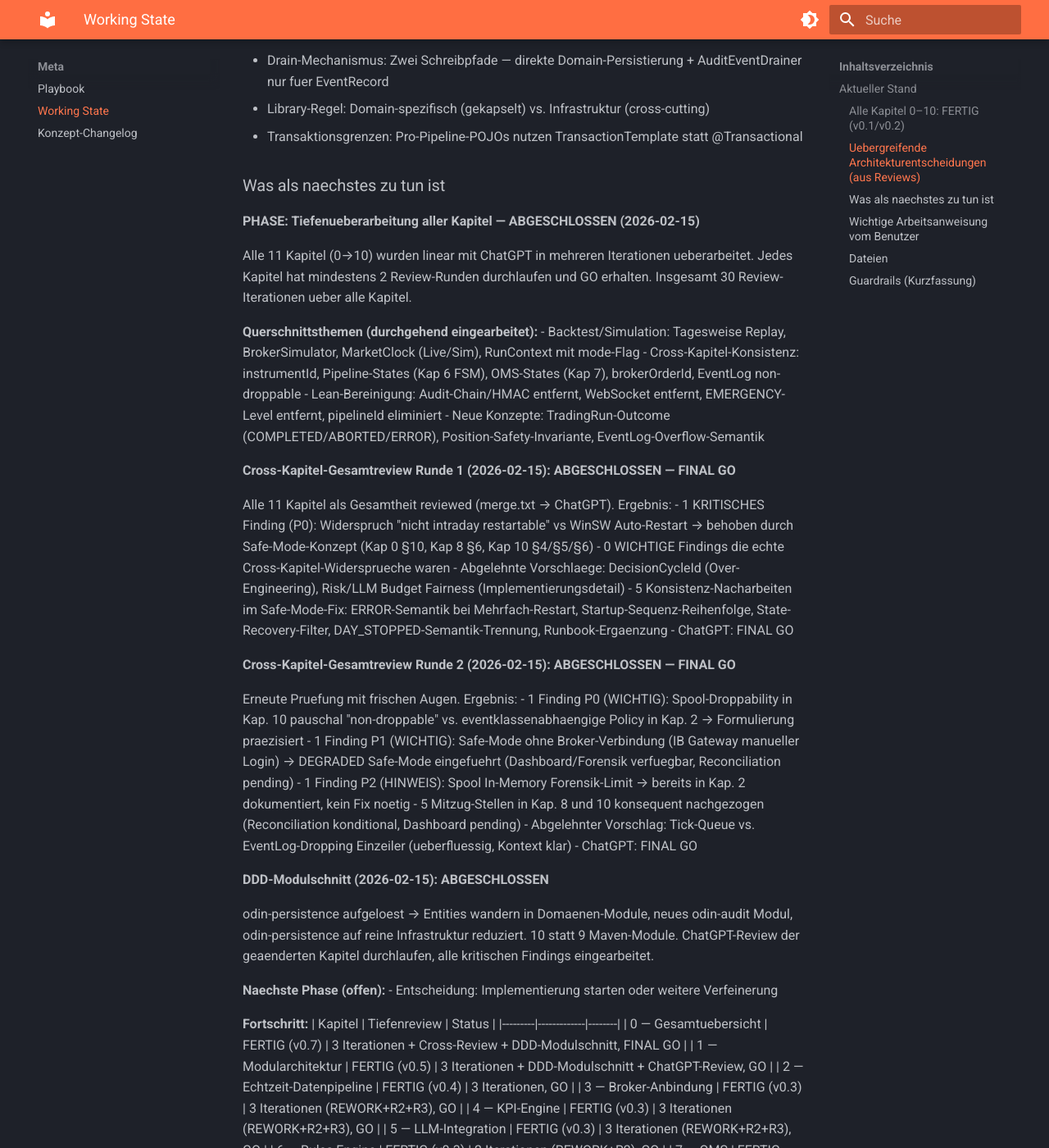
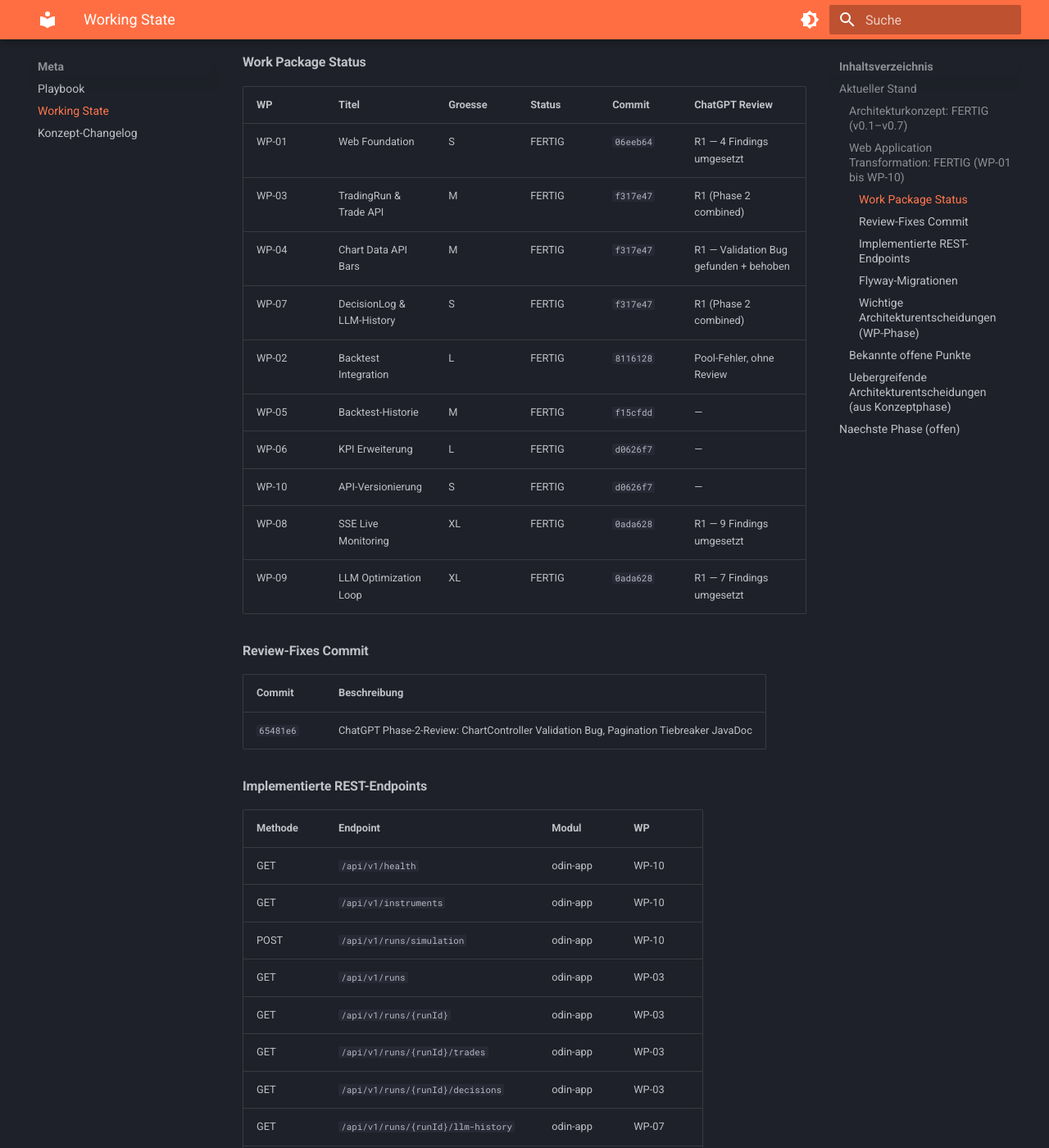
Before and after one commit to saltenhof/its-odin-wiki, an MkDocs documentation site: the page built from docs/meta/working-state.md, in a window 1280 px wide and 1400 px high, scrolled down 1357 px. Shown: the whole window at 82% size. Built offline with MkDocs 1.6.1 and Material for MkDocs 9.7.7, drawn with Linux system fonts in a browser that asks for light colours; some of the changed text lies outside the part shown.

Commit message:
docs: update working state with completed WP-01 through WP-10
All 10 work packages for the web application transformation are
implemented, reviewed, and committed. Documents ~9,500 lines of new
code, ~170 tests, 4 Flyway migrations, 25+ REST endpoints.

Co-Authored-By: Claude Opus 4.6 <noreply@anthropic.com>

```diff
--- a/docs/meta/working-state.md
+++ b/docs/meta/working-state.md
@@ -1,135 +1,150 @@
-# Working State — Architekturkonzept ODIN
+# Working State — ODIN
 
-Stand: 2026-02-15
+Stand: 2026-02-19
 
 ---
 
 ## Aktueller Stand
 
-### Alle Kapitel 0–10: FERTIG (v0.1/v0.2)
+### Architekturkonzept: FERTIG (v0.1–v0.7)
 
-Alle 11 Kapitel sind geschrieben und haben ChatGPT R1 durchlaufen. Kapitel 0 hat zusaetzlich R2.
+Alle 11 Architekturkapitel sind geschrieben, reviewed (ChatGPT R1–R4), und durch zwei Cross-Kapitel-Gesamtreviews validiert. FINAL GO.
 
-| Kapitel | Status | ChatGPT |
-|---------|--------|---------|
-| 0 — Gesamtuebersicht | v0.2 | R1+R2+CrossReview GO |
-| 1 — Modularchitektur | v0.1 | R1 GO |
-| 2 — Echtzeit-Datenpipeline | v0.1 | R1 GO m.B. → Fixes eingearbeitet |
-| 3 — Broker-Anbindung | v0.1 | R1 GO m.B. → Fixes eingearbeitet |
-| 4 — KPI-Engine | v0.1 | R1 GO m.B. → Fixes eingearbeitet |
-| 5 — LLM-Integration | v0.1 | R1 GO m.B. → Fixes eingearbeitet |
-| 6 — Rules Engine | v0.1 | R1 GO m.B. → Fixes eingearbeitet |
-| 7 — OMS | v0.1 | R1 GO m.B. → Fixes eingearbeitet |
-| 8 — Datenmodell | v0.1 | R1 GO m.B. → Fixes eingearbeitet + CrossReview |
-| 9 — Frontend | v0.1 | R1 GO m.B. → Fixes eingearbeitet |
-| 10 — Deployment | v0.1 | R1 GO m.B. → Fixes eingearbeitet + CrossReview |
+| Kapitel | Version | Status |
+|---------|---------|--------|
+| 0 — Gesamtuebersicht | v0.7 | FERTIG (3 Iter. + Cross-Review + DDD-Modulschnitt) |
+| 1 — Modularchitektur | v0.5 | FERTIG (3 Iter. + DDD-Modulschnitt) |
+| 2 — Echtzeit-Datenpipeline | v0.4 | FERTIG (3 Iter.) |
+| 3 — Broker-Anbindung | v0.3 | FERTIG (3 Iter.) |
+| 4 — KPI-Engine | v0.3 | FERTIG (3 Iter.) |
+| 5 — LLM-Integration | v0.3 | FERTIG (3 Iter.) |
+| 6 — Rules Engine | v0.3 | FERTIG (2 Iter.) |
+| 7 — OMS | v0.3 | FERTIG (4 Iter.) |
+| 8 — Datenmodell | v0.6 | FERTIG (3 Iter. + Cross-Review R1+R2 + DDD-Modulschnitt) |
+| 9 — Frontend | v0.3 | FERTIG (2 Iter.) |
+| 10 — Deployment | v0.6 | FERTIG (3 Iter. + Cross-Review R1+R2 + DDD-Modulschnitt) |
+| Guardrail Module Structure | v1.2 | FERTIG |
+| Guardrail Development Process | v1.2 | FERTIG |
+| Guardrail Frontend | v1.0 | FERTIG |
 
-### Uebergreifende Architekturentscheidungen (aus Reviews)
+### Web Application Transformation: FERTIG (WP-01 bis WP-10)
 
-- Kill-Switch-Ownership: odin-data ESCALATEt, odin-core entscheidet
+Alle 10 Work Packages aus dem Anforderungskatalog (`requirements/web-application-requirements.md`) sind implementiert, ChatGPT-reviewed (wo moeglich), getestet und committed.
+
+**Kennzahlen:**
+- ~9.500 Zeilen neuer Code
+- ~170 neue Tests
+- 4 Flyway-Migrationen (V015–V018)
+- 25+ REST-Endpoints
+- 7 Commits auf `main`
+
+#### Work Package Status
+
+| WP | Titel | Groesse | Status | Commit | ChatGPT Review |
+|----|-------|---------|--------|--------|---------------|
+| WP-01 | Web Foundation | S | FERTIG | `06eeb64` | R1 — 4 Findings umgesetzt |
+| WP-03 | TradingRun & Trade API | M | FERTIG | `f317e47` | R1 (Phase 2 combined) |
+| WP-04 | Chart Data API Bars | M | FERTIG | `f317e47` | R1 — Validation Bug gefunden + behoben |
+| WP-07 | DecisionLog & LLM-History | S | FERTIG | `f317e47` | R1 (Phase 2 combined) |
+| WP-02 | Backtest Integration | L | FERTIG | `8116128` | Pool-Fehler, ohne Review |
+| WP-05 | Backtest-Historie | M | FERTIG | `f15cfdd` | — |
+| WP-06 | KPI Erweiterung | L | FERTIG | `d0626f7` | — |
+| WP-10 | API-Versionierung | S | FERTIG | `d0626f7` | — |
+| WP-08 | SSE Live Monitoring | XL | FERTIG | `0ada628` | R1 — 9 Findings umgesetzt |
+| WP-09 | LLM Optimization Loop | XL | FERTIG | `0ada628` | R1 — 7 Findings umgesetzt |
+
+#### Review-Fixes Commit
+
+| Commit | Beschreibung |
+|--------|-------------|
+| `65481e6` | ChatGPT Phase-2-Review: ChartController Validation Bug, Pagination Tiebreaker JavaDoc |
+
+#### Implementierte REST-Endpoints
+
+| Methode | Endpoint | Modul | WP |
+|---------|----------|-------|-----|
+| GET | `/api/v1/health` | odin-app | WP-10 |
+| GET | `/api/v1/instruments` | odin-app | WP-10 |
+| POST | `/api/v1/runs/simulation` | odin-app | WP-10 |
+| GET | `/api/v1/runs` | odin-app | WP-03 |
+| GET | `/api/v1/runs/{runId}` | odin-app | WP-03 |
+| GET | `/api/v1/runs/{runId}/trades` | odin-app | WP-03 |
+| GET | `/api/v1/runs/{runId}/decisions` | odin-app | WP-03 |
+| GET | `/api/v1/runs/{runId}/llm-history` | odin-app | WP-07 |
+| GET | `/api/v1/charts/{symbol}/bars` | odin-app | WP-04 |
+| GET | `/api/v1/charts/{symbol}/indicators` | odin-app | WP-06 |
+| POST | `/api/v1/backtests` | odin-app | WP-02 |
+| GET | `/api/v1/backtests/{id}` | odin-app | WP-02 |
+| GET | `/api/v1/backtests/{id}/report` | odin-app | WP-02 |
+| GET | `/api/v1/backtests` | odin-app | WP-05 |
+| POST | `/api/v1/backtests/{id}/cancel` | odin-app | WP-05 |
+| GET | `/api/v1/backtests/{id}/days` | odin-app | WP-05 |
+| GET | `/api/v1/data/availability` | odin-app | WP-05 |
+| POST | `/api/v1/data/download` | odin-app | WP-05 |
+| POST | `/api/v1/backtests/{id}/optimize` | odin-app | WP-09 |
+| GET | `/api/v1/optimizations/{id}` | odin-app | WP-09 |
+| GET | `/api/v1/parameter-sets` | odin-app | WP-09 |
+| POST | `/api/v1/parameter-sets` | odin-app | WP-09 |
+| PUT | `/api/v1/parameter-sets/{id}` | odin-app | WP-09 |
+| DELETE | `/api/v1/parameter-sets/{id}` | odin-app | WP-09 |
+| GET | `/api/v1/stream/instruments/{id}` | odin-app | WP-08 |
+| GET | `/api/v1/stream/global` | odin-app | WP-08 |
+| POST | `/api/v1/controls/kill` | odin-app | WP-08 |
+| POST | `/api/v1/controls/pause/{id}` | odin-app | WP-08 |
+| POST | `/api/v1/controls/resume/{id}` | odin-app | WP-08 |
+
+#### Flyway-Migrationen
+
+| Migration | Inhalt | WP |
+|-----------|--------|-----|
+| V015 | `backtest_run` Tabelle | WP-02 |
+| V015_1 | `daily_results_json` Spalte in backtest_run | WP-05 |
+| V016 | `indicator_snapshot` Tabelle | WP-06 |
+| V017 | `optimization_run` Tabelle | WP-09 |
+| V018 | `parameter_set` Tabelle | WP-09 |
+
+#### Wichtige Architekturentscheidungen (WP-Phase)
+
+- **odin-backtest als Library:** `@Profile("cli")` auf BacktestApplication, spring-boot-maven-plugin entfernt. odin-app integriert den BacktestRunner direkt
+- **Async Backtest Execution:** Dedizierter ThreadPoolTaskExecutor, `@Async`, 202 Accepted Pattern
+- **Dual-Mode Indicators:** Persisted (IndicatorSnapshotEntity) vs. On-the-fly (IndicatorCalculationService)
+- **SSE mit Ring Buffer:** SseEmitterManager + SseRingBuffer fuer Reconnect-Replay (60s, konfigurierbar)
+- **PipelineStateMachine HALTED:** Neuer State fuer Pause/Resume, nur ueber `pause()`/`resume()` erreichbar
+- **ParameterOverrideApplier:** Flat JSON Keys → immutable Record-Konstruktoren (kein Reflection)
+- **JPQL Constructor Projections:** LLM-Payload-Felder in Listenabfragen ausgeschlossen (LlmCallSummaryProjection)
+- **Multi-Path API Versioning:** `@GetMapping({"/api/v1/...", "/api/..."})` fuer Backward-Kompatibilitaet
+- **Jackson2ObjectMapperBuilderCustomizer:** Statt eigenem ObjectMapper-Bean (ChatGPT Review Finding)
+- **rejectedValue entfernt:** Sicherheitsrisiko bei Validation-Error-Responses (ChatGPT Review Finding)
+
+### Bekannte offene Punkte
+
+- **8 pre-existing Test-Failures** in `LlmAnalystOrchestratorTest` (odin-brain) — nicht WP-bezogen, vorher bereits vorhanden
+- **Unstaged Dateien** aus frueheren Sessions: `MarketOrderJustification.java`, `V014__fix_exit_reason_check_constraint.sql`, Aenderungen in `LlmAnalystOrchestrator.java`, `PromptBuilder.java`, `OdinEWrapper.java`, `OrderManagementService.java`
+- **REQ-CHART-004** (Multi-Timeframe 15m): On-the-fly Aggregation implementiert (BarAggregationService), aber nur 5m→15m
+- **REQ-KPI-003** (Anchored VWAP): P2, nicht implementiert
+- **REQ-OPT-006** (Iterative Optimierung): Grundstruktur da (parentOptimizationId), Auto-Chain nicht implementiert
+- **REQ-LIVE-004** (Live-Bars in DB): P2, nicht implementiert
+
+### Uebergreifende Architekturentscheidungen (aus Konzeptphase)
+
+- Kill-Switch-Ownership: odin-data eskaliert, odin-core entscheidet
 - Regime-Bestimmung: KPI deterministisch (primaer), LLM sekundaer
 - Risk-Limits: Global ueber alle Pipelines (AccountRiskState in odin-core)
 - VWAP: Source-of-Truth ausschliesslich in odin-data
-- Currency/Exchange-Awareness: Contract-Waehrung + Exchange-TZ durchgaengig
-- Crash-Recovery: GTC-Stops beim Broker + Startup-Reconciliation
+- Crash-Recovery: GTC-Stops beim Broker + Startup-Reconciliation + Safe-Mode
 - Decision Loop: Single-threaded pro Pipeline, KPI vor Rules
-- DDD-Modulschnitt: Entities gehoeren in ihre Domaenen-Module, odin-persistence = reine Infrastruktur
-- Drain-Mechanismus: Zwei Schreibpfade — direkte Domain-Persistierung + AuditEventDrainer nur fuer EventRecord
-- Library-Regel: Domain-spezifisch (gekapselt) vs. Infrastruktur (cross-cutting)
+- DDD-Modulschnitt: Entities in Domaenen-Modulen, odin-persistence = reine Infrastruktur
+- Drain-Mechanismus: Zwei Schreibpfade — direkte Domain-Persistierung + AuditEventDrainer fuer EventRecord
 - Transaktionsgrenzen: Pro-Pipeline-POJOs nutzen TransactionTemplate statt @Transactional
+- Frontend-Kommunikation: SSE (Monitoring) + REST POST (Controls) — kein WebSocket
 
-### Was als naechstes zu tun ist
+---
 
-**PHASE: Tiefenueberarbeitung aller Kapitel — ABGESCHLOSSEN (2026-02-15)**
+## Naechste Phase (offen)
 
-Alle 11 Kapitel (0→10) wurden linear mit ChatGPT in mehreren Iterationen ueberarbeitet. Jedes Kapitel hat mindestens 2 Review-Runden durchlaufen und GO erhalten. Insgesamt 30 Review-Iterationen ueber alle Kapitel.
-
-**Querschnittsthemen (durchgehend eingearbeitet):**
-- Backtest/Simulation: Tagesweise Replay, BrokerSimulator, MarketClock (Live/Sim), RunContext mit mode-Flag
-- Cross-Kapitel-Konsistenz: instrumentId, Pipeline-States (Kap 6 FSM), OMS-States (Kap 7), brokerOrderId, EventLog non-droppable
-- Lean-Bereinigung: Audit-Chain/HMAC entfernt, WebSocket entfernt, EMERGENCY-Level entfernt, pipelineId eliminiert
-- Neue Konzepte: TradingRun-Outcome (COMPLETED/ABORTED/ERROR), Position-Safety-Invariante, EventLog-Overflow-Semantik
-
-**Cross-Kapitel-Gesamtreview Runde 1 (2026-02-15): ABGESCHLOSSEN — FINAL GO**
-
-Alle 11 Kapitel als Gesamtheit reviewed (merge.txt → ChatGPT). Ergebnis:
-- 1 KRITISCHES Finding (P0): Widerspruch "nicht intraday restartable" vs WinSW Auto-Restart → behoben durch Safe-Mode-Konzept (Kap 0 §10, Kap 8 §6, Kap 10 §4/§5/§6)
-- 0 WICHTIGE Findings die echte Cross-Kapitel-Widersprueche waren
-- Abgelehnte Vorschlaege: DecisionCycleId (Over-Engineering), Risk/LLM Budget Fairness (Implementierungsdetail)
-- 5 Konsistenz-Nacharbeiten im Safe-Mode-Fix: ERROR-Semantik bei Mehrfach-Restart, Startup-Sequenz-Reihenfolge, State-Recovery-Filter, DAY_STOPPED-Semantik-Trennung, Runbook-Ergaenzung
-- ChatGPT: FINAL GO
-
-**Cross-Kapitel-Gesamtreview Runde 2 (2026-02-15): ABGESCHLOSSEN — FINAL GO**
-
-Erneute Pruefung mit frischen Augen. Ergebnis:
-- 1 Finding P0 (WICHTIG): Spool-Droppability in Kap. 10 pauschal "non-droppable" vs. eventklassenabhaengige Policy in Kap. 2 → Formulierung praezisiert
-- 1 Finding P1 (WICHTIG): Safe-Mode ohne Broker-Verbindung (IB Gateway manueller Login) → DEGRADED Safe-Mode eingefuehrt (Dashboard/Forensik verfuegbar, Reconciliation pending)
-- 1 Finding P2 (HINWEIS): Spool In-Memory Forensik-Limit → bereits in Kap. 2 dokumentiert, kein Fix noetig
-- 5 Mitzug-Stellen in Kap. 8 und 10 konsequent nachgezogen (Reconciliation konditional, Dashboard pending)
-- Abgelehnter Vorschlag: Tick-Queue vs. EventLog-Dropping Einzeiler (ueberfluessig, Kontext klar)
-- ChatGPT: FINAL GO
-
-**DDD-Modulschnitt (2026-02-15): ABGESCHLOSSEN**
-
-odin-persistence aufgeloest → Entities wandern in Domaenen-Module, neues odin-audit Modul, odin-persistence auf reine Infrastruktur reduziert. 10 statt 9 Maven-Module. ChatGPT-Review der geaenderten Kapitel durchlaufen, alle kritischen Findings eingearbeitet.
-
-**Naechste Phase (offen):**
-- Entscheidung: Implementierung starten oder weitere Verfeinerung
-
-**Fortschritt:**
-| Kapitel | Tiefenreview | Status |
-|---------|-------------|--------|
-| 0 — Gesamtuebersicht | FERTIG (v0.7) | 3 Iterationen + Cross-Review + DDD-Modulschnitt, FINAL GO |
-| 1 — Modularchitektur | FERTIG (v0.5) | 3 Iterationen + DDD-Modulschnitt + ChatGPT-Review, GO |
-| 2 — Echtzeit-Datenpipeline | FERTIG (v0.4) | 3 Iterationen, GO |
-| 3 — Broker-Anbindung | FERTIG (v0.3) | 3 Iterationen (REWORK+R2+R3), GO |
-| 4 — KPI-Engine | FERTIG (v0.3) | 3 Iterationen (REWORK+R2+R3), GO |
-| 5 — LLM-Integration | FERTIG (v0.3) | 3 Iterationen (REWORK+R2+R3), GO |
-| 6 — Rules Engine | FERTIG (v0.3) | 2 Iterationen (REWORK+R2), GO |
-| 7 — OMS | FERTIG (v0.3) | 4 Iterationen (REWORK+R2+R3+R4), GO |
-| 8 — Datenmodell | FERTIG (v0.6) | 3 Iterationen + Cross-Review R1+R2 + DDD-Modulschnitt + ChatGPT-Review, FINAL GO |
-| 9 — Frontend | FERTIG (v0.3) | 2 Iterationen (REWORK+R2), GO |
-| 10 — Deployment | FERTIG (v0.6) | 3 Iterationen + Cross-Review R1+R2 + DDD-Modulschnitt, FINAL GO |
-| Guardrail Module Structure | FERTIG (v1.2) | DDD-Modulschnitt |
-| Guardrail Development Process | FERTIG (v1.2) | DDD-Modulschnitt + WebSocket→REST Fix |
-| Guardrail Frontend | FERTIG (v1.0) | Erstversion, Feature-basierte Struktur, TS-Regeln |
-
-### Wichtige Arbeitsanweisung vom Benutzer
-
-- **ChatGPT als Sparring-Partner:** Ebenbuertig, nicht als Autoritaet. Feedback kritisch bewerten
-- **ChatGPT-Nutzung:** STRIKT SEQUENTIELL. Nie parallel. Max 20 Requests pro Kontext, dann neuer Chat
-- **Kapitelweise vorgehen:** Nicht alles auf einmal
-- **Playbook immer aktuell halten**
-- **Lean halten:** Professionell aber nicht over-engineered
-
-### Dateien
-
-| Datei | Status |
-|-------|--------|
-| `intraday-agent-concept.md` | v1.5 (Multi-Instrument eingearbeitet) |
-| `architecture/PLAYBOOK.md` | Aktuell (alle Kapitel FERTIG) |
-| `architecture/00-system-overview.md` | v0.7 FERTIG (Tiefenreview + Cross-Review + DDD-Modulschnitt) |
-| `architecture/01-module-architecture.md` | v0.5 FERTIG (Tiefenreview + DDD-Modulschnitt) |
-| `architecture/02-realtime-pipeline.md` | v0.4 FERTIG (Tiefenreview) |
-| `architecture/03-broker-integration.md` | v0.3 FERTIG (Tiefenreview) |
-| `architecture/04-kpi-engine.md` | v0.3 FERTIG (Tiefenreview) |
-| `architecture/05-llm-integration.md` | v0.3 FERTIG (Tiefenreview) |
-| `architecture/06-rules-engine.md` | v0.3 FERTIG (Tiefenreview) |
-| `architecture/07-oms.md` | v0.3 FERTIG (Tiefenreview) |
-| `architecture/08-data-model.md` | v0.6 FERTIG (Tiefenreview + Cross-Review R1+R2 + DDD-Modulschnitt) |
-| `architecture/09-frontend.md` | v0.3 FERTIG (Tiefenreview) |
-| `architecture/10-deployment.md` | v0.6 FERTIG (Tiefenreview + Cross-Review R1+R2 + DDD-Modulschnitt) |
-| `architecture/guardrail-module-structure.md` | v1.2 FERTIG (ChatGPT R1+R2 GO + DDD-Modulschnitt) |
-| `architecture/guardrail-development-process.md` | v1.2 FERTIG (DDD-Modulschnitt + WebSocket→REST Fix) |
-| `architecture/guardrail-frontend.md` | v1.0 FERTIG (Erstversion) |
-| `architecture/WORKING-STATE.md` | Diese Datei |
-
-### Guardrails (Kurzfassung)
-
-- Java 21, Spring Boot, Maven Multi-Modul
-- IB Gateway + TWS API 10.40
-- ta4j, PostgreSQL, React Frontend
-- Claude Agent SDK (primaer) + OpenAI API (alternativ, kein Runtime-Failover)
-- On-Prem Windows, 2–3 Instrumente parallel, isolierte Pipelines
-- Namespace: `odin.*`, Package: `de.odin.*`
-- ODIN = Orderflow Detection & Inference Node (eigenstaendig, kein MOSES)
+Moegliche naechste Schritte:
+- Integrationstests / End-to-End-Verifikation der REST-APIs
+- Frontend-Entwicklung (React, its-odin-ui)
+- Pre-existing Test-Failures in LlmAnalystOrchestratorTest fixen
+- P2-Requirements umsetzen (AVWAP, Live-Bars, Iterative Optimierung)
+- Applikation starten und manuell verifizieren
```
